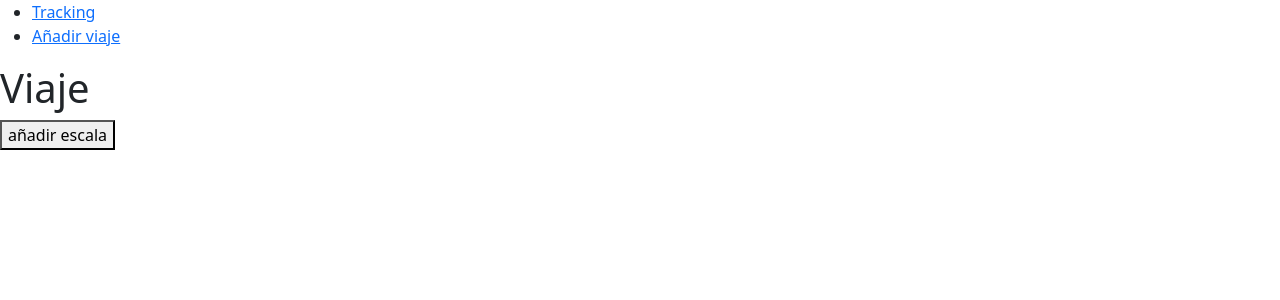
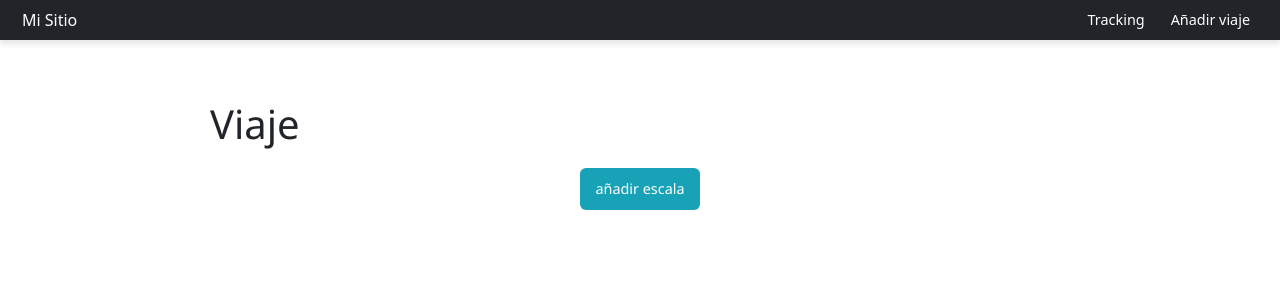
Before and after one commit to Stev-07/ManageNaviera, a Django app: page /viaje_scale/1/ in a window 1280 px wide. Shown: the top 300 px of the page. Run offline with Django 5.2, Linux system fonts and the light colour scheme; data that the repository does not hold is empty.

Commit message:
viaje_scale and navbar styles

```diff
--- a/gestor_document/static/styles/styles.css
+++ b/gestor_document/static/styles/styles.css
@@ -1,18 +1,168 @@
-.escala{
-    display: flex;
-    flex-direction: row;
-    border: 3px black;
-    border-radius: 1%;
-    background-color: red;
+/* Contenedor general */
+.contenedor {
+    max-width: 900px;
+    margin: 0 auto;
+    padding: 20px;
+    font-family: 'Segoe UI', sans-serif;
 }
 
-.data-escala{
-    display: flex;
-    flex-direction: row;
-    align-items: flex-end;
+/* Cada escala */
+.escala {
+    padding: 20px;
+    border-radius: 10px;
+    background: #f9f9f9;
+    box-shadow: 0 4px 8px rgba(0,0,0,0.1);
+    transition: transform 0.2s ease;
+}
+.escala:hover {
+    transform: translateY(-3px);
+}
 
+/* Caja interna con grid */
+.data-escala {
+    display: grid;
+    grid-template-columns: 4fr 2fr;
+    gap: 15px;
+    align-items: center;
 }
-.buttons_escala{
+
+/* Texto de la escala */
+.text-escala {
     display: flex;
     flex-direction: column;
+    justify-content: center;
+    font-size: 1rem;
+    color: #333;
 }
+.text-escala p {
+    margin: 5px 0;
+    font-weight: 500;
+}
+
+/* Botones de la escala */
+.buttons_escala {
+    display: flex;
+    flex-direction: column;
+    gap: 10px;
+}
+
+/* Estilo base para todos los botones */
+.buttons_escala button,
+.btn_scale button {
+    padding: 10px 15px;
+    border: none;
+    border-radius: 6px;
+    font-size: 0.9rem;
+    cursor: pointer;
+    transition: background 0.3s ease, transform 0.2s ease;
+    color: #fff;
+}
+
+/* Botones específicos */
+.add_document {
+    background: #007bff;
+}
+.add_document:hover {
+    background: #0056b3;
+    transform: scale(1.05);
+}
+
+.btn_add_pdf {
+    background: #28a745;
+}
+.btn_add_pdf:hover {
+    background: #1e7e34;
+    transform: scale(1.05);
+}
+
+.btn_view_document {
+    background: #ffc107;
+    color: #333;
+}
+.btn_view_document:hover {
+    background: #e0a800;
+    transform: scale(1.05);
+}
+
+/* Botón para añadir escala */
+.btn_scale {
+    margin-top: 20px;
+    text-align: center;
+}
+.btn_scale button {
+    background: #17a2b8;
+}
+.btn_scale button:hover {
+    background: #117a8b;
+    transform: scale(1.05);
+}
+
+/* Lista de escalas */
+.viaje_scales {
+    display: flex;
+    flex-direction: column;
+    gap: 15px;
+}
+
+/* Navbar general */
+.navbar {
+    position: fixed;
+    top: 0;
+    left: 0;
+    width: 100%;
+    background: #343a40;
+    color: #fff;
+    display: flex;
+    justify-content: space-between;
+    align-items: center;
+    padding: 10px 10px;
+    box-shadow: 0 4px 6px rgba(0,0,0,0.1);
+    z-index: 1000;
+}
+
+/* Logo o título */
+.navbar .logo {
+    font-size: 1.2rem;
+    font-weight: bold;
+    color: #fff;
+    text-decoration: none;
+}
+
+/* Links */
+.navbar ul {
+    list-style: none;
+    display: flex;
+    gap: 10px;
+    margin: 0;
+    padding: 0;
+}
+
+.navbar ul li a {
+    color: #fff;
+    text-decoration: none;
+    font-weight: 500;
+    transition: color 0.3s ease;
+}
+
+.navbar ul li a:hover {
+    color: #ffc107;
+}
+
+/* Reducir altura del navbar */
+.navbar {
+  padding-top: 4px;
+  padding-bottom: 4px;
+  min-height: 40px;
+}
+
+/* Reducir tamaño de los enlaces */
+.navbar .nav-link {
+  padding: 4px 8px;
+  font-size: 0.9rem;
+}
+
+/* Reducir tamaño del logo */
+.navbar .navbar-brand {
+  font-size: 1rem;
+  padding: 0;
+}
--- a/gestor_document/templates/Documents/viaje_scale.html
+++ b/gestor_document/templates/Documents/viaje_scale.html
@@ -1,4 +1,8 @@
 {% extends 'layouts/navbar.html' %}
+{% load static %}
+<head>
+    <link rel="stylesheet" href="../../static/styles/styles.css">
+</head>
 
 {% block content %}
 
@@ -16,13 +20,13 @@
                             <p>destino: {{scale.puertoDestino}} <br></p>
                         </div>
                         <div class="buttons_escala">
-                            <button class="btn_add_document" onclick="window.location.href='/create_bol/{{scale.id}}/{{idrut}}/'">
+                            <button class="add_document" onclick="window.location.href='/create_bol/{{scale.id}}/{{idrut}}/'">
                                 añadir documento
                             </button>
-                            <button>
+                            <button class="btn_add_pdf">
                                 subir pdf
                             </button>
-                            <button>
+                            <button class="btn_view_document">
                                 ver documentos
                             </button>
 
--- a/gestor_document/templates/layouts/navbar.html
+++ b/gestor_document/templates/layouts/navbar.html
@@ -1,24 +1,45 @@
 <!DOCTYPE html>
+{% load static %}
 <html lang="en">
 <head>
   <meta charset="UTF-8">
   <meta name="viewport" content="width=device-width, initial-scale=1.0">
   <title>Document</title>
   <link href="https://cdn.jsdelivr.net/npm/bootstrap@5.3.0/dist/css/bootstrap.min.css" rel="stylesheet">
-    <link rel="stylesheet" href="../../static/styles/styles.css">
+  <link href="{% static 'styles/styles.css' %}" rel="stylesheet">
 </head>
 <body>
-    <nav>
-        <ul>
-            <li>
-                <a href="">Tracking</a>
+  <script src="https://cdn.jsdelivr.net/npm/bootstrap@5.3.2/dist/js/bootstrap.bundle.min.js"></script>
+
+  <!-- Navbar -->
+  <nav class="navbar navbar-expand-lg navbar-dark bg-dark fixed-top">
+    <div class="container-fluid">
+      <!-- Logo -->
+      <a class="navbar-brand" href="#">Mi Sitio</a>
+
+      <!-- Botón hamburguesa -->
+      <button class="navbar-toggler" type="button" data-bs-toggle="collapse" data-bs-target="#navbarContenido">
+        <span class="navbar-toggler-icon"></span>
+      </button>
+
+      <!-- Links colapsables -->
+      <div class="collapse navbar-collapse" id="navbarContenido">
+        <ul class="navbar-nav ms-auto">
+          <li class="nav-item">
+            <a class="nav-link" href="#">Tracking</a>
           </li>
-            <li>
-                <a href="{% url 'viaje' %}">Añadir viaje</a>
+          <li class="nav-item">
+            <a class="nav-link" href="{% url 'viaje' %}">Añadir viaje</a>
           </li>
         </ul>
+      </div>
+    </div>
   </nav>
+
+  <!-- Contenido -->
+  <div class="container" style="margin-top: 80px;">
     {% block content %}
     {% endblock %}
+  </div>
 </body>
 </html>
```
Lines whose indentation alone changed are shown as unchanged.
